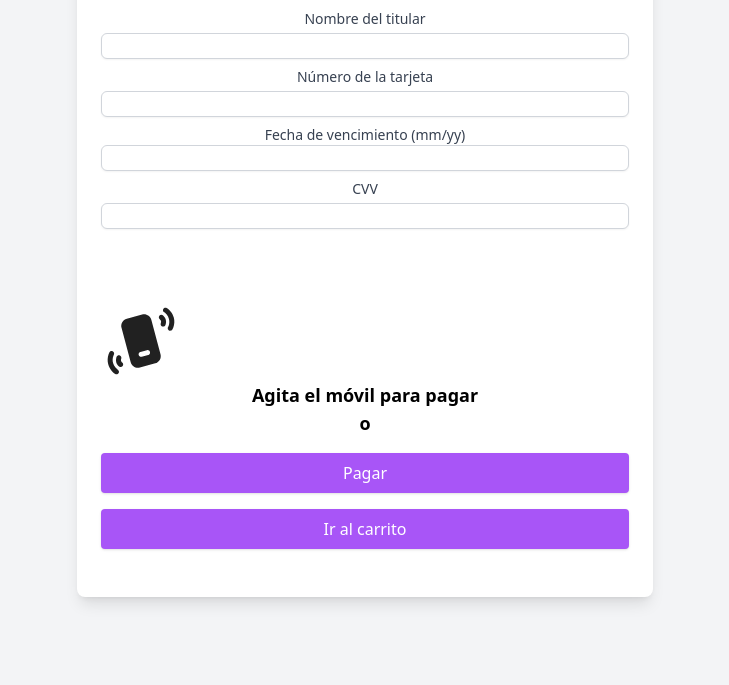
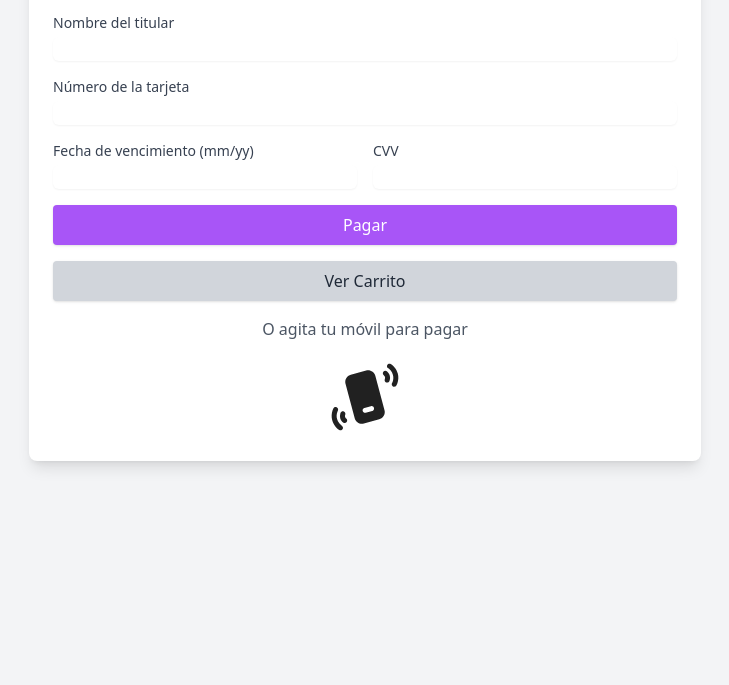
Before and after one commit to rosareyes/SIU_PROYECTO, a website: page www/pago.html in a window 1280 px wide. Shown: the part 115-800 px from the top of the page, without its empty margins (275-1004 px from the left). Drawn offline with nearby package versions, Linux system fonts and the light colour scheme.

Commit message:
final fixes

```diff
--- a/www/pago.html
+++ b/www/pago.html
@@ -1,6 +1,5 @@
 <!DOCTYPE html>
 <html lang="es">
-
   <head>
     <meta charset="UTF-8" />
     <meta name="viewport" content="width=device-width, initial-scale=1.0" />
@@ -8,44 +7,81 @@
     <!--Tailwind CSS CDN -->
     <script src="https://cdn.tailwindcss.com"></script>
     <script src="https://unpkg.com/html5-qrcode"></script>
-    <script src="js/pago.js" ></script>
+    <script src="js/pago.js"></script>
     <script src="js/shake-pago.js" defer></script>
-
   </head>
 
   <body class="bg-gray-100">
-    <div class="max-w-xl mx-auto p-6 text-center bg-white shadow-lg rounded-lg mt-12">
-        <h2 class="text-xl font-bold text-gray-900">Pago</h2>
-        <form id="payment-form">
-        <div class="py-6">
+    <div class="max-w-2xl mx-auto p-6 bg-white shadow-lg rounded-lg mt-12">
+      <h2 class="text-2xl font-bold text-center text-gray-900 mb-6">
+        Realizar Pago
+      </h2>
+      <form id="payment-form" class="space-y-4">
         <div>
-                <label class="block text-sm font-medium text-gray-700" for="cardholder-name">Nombre del titular</label>
-                <input type="text" id="cardholder-name"
-                    class="border mb-2 mt-1 block w-full border-gray-300 shadow-sm focus:ring-indigo-500 focus:border-indigo-500 rounded-md">
+          <label
+            class="block text-sm font-medium text-gray-700"
+            for="cardholder-name"
+            >Nombre del titular</label
+          >
+          <input
+            type="text"
+            id="cardholder-name"
+            class="mt-1 block w-full border-gray-300 rounded-md shadow-sm focus:border-indigo-500 focus:ring focus:ring-indigo-500 focus:ring-opacity-50"
+          />
         </div>
         <div>
-                <label class="block text-sm font-medium text-gray-700" for="card-number">Número de la tarjeta</label>
-                <input type="text" id="card-number"
-                    class="border  mb-2 mt-1 block w-full border-gray-300 shadow-sm focus:ring-indigo-500 focus:border-indigo-500 rounded-md">
+          <label
+            class="block text-sm font-medium text-gray-700"
+            for="card-number"
+            >Número de la tarjeta</label
+          >
+          <input
+            type="text"
+            id="card-number"
+            class="mt-1 block w-full border-gray-300 rounded-md shadow-sm focus:border-indigo-500 focus:ring focus:ring-indigo-500 focus:ring-opacity-50"
+          />
         </div>
-
         <div class="flex space-x-4">
           <div class="flex-1">
-                    <label class="block text-sm font-medium text-gray-700" for="start-date">Fecha de vencimiento
-                        (mm/yy)</label>
-                    <input type="text" id="start-date"
-                        class="border  mb-2  mb-2mt-1 block w-full border-gray-300 shadow-sm focus:ring-indigo-500 focus:border-indigo-500 rounded-md">
+            <label
+              class="block text-sm font-medium text-gray-700"
+              for="start-date"
+              >Fecha de vencimiento (mm/yy)</label
+            >
+            <input
+              type="text"
+              id="start-date"
+              class="mt-1 block w-full border-gray-300 rounded-md shadow-sm focus:border-indigo-500 focus:ring focus:ring-indigo-500 focus:ring-opacity-50"
+            />
+          </div>
+          <div class="flex-1">
+            <label
+              class="block text-sm font-medium text-gray-700"
+              for="issue-number"
+              >CVV</label
+            >
+            <input
+              type="text"
+              id="issue-number"
+              class="mt-1 block w-full border-gray-300 rounded-md shadow-sm focus:border-indigo-500 focus:ring focus:ring-indigo-500 focus:ring-opacity-50"
+            />
           </div>
         </div>
-            <div>
-                <label class="block text-sm font-medium text-gray-700" for="issue-number">CVV</label>
-                <input type="text" id="issue-number"
-                    class="border  mb-2 mt-1 block w-full border-gray-300 shadow-sm focus:ring-indigo-500 focus:border-indigo-500 rounded-md">
-            </div>
-        </div>
-
-        <div class="mt-10">
-            <div>
+        <div class="mt-10 flex flex-col items-center space-y-4">
+          <button
+            type="submit"
+            class="w-full bg-purple-500 text-white font-medium py-2 px-4 rounded hover:bg-purple-800 transition duration-300 ease-in-out shadow hover:shadow-md"
+          >
+            Pagar
+          </button>
+          <a
+            href="/cart.html"
+            class="w-full text-center bg-gray-300 text-gray-800 font-medium py-2 px-4 rounded hover:bg-gray-400 transition duration-300 ease-in-out shadow hover:shadow-md"
+          >
+            Ver Carrito
+          </a>
+          <p class="text-gray-600">O agita tu móvil para pagar</p>
+          <div class="flex justify-center items-center w-full">
             <svg
               width="80px"
               height="80px"
@@ -75,27 +111,8 @@
               />
             </svg>
           </div>
-            <span class="font-bold text-lg"
-              >Agita el móvil para pagar</span
-            >
-            <br />
-            <span class="font-bold text-lg">o</span>
-
-        <button
-        type="submit"
-            class="w-full mt-4 bg-purple-500 text-white font-medium py-2 px-4 rounded hover:bg-purple-800 transition duration-300 ease-in-out shadow hover:shadow-md">
-            Pagar
-        </button>
-            <a
-              href="/cart.html"
-              class="block w-full mt-4 mb-6 bg-purple-500 text-white font-medium py-2 px-4 rounded hover:bg-purple-800 transition duration-300 ease-in-out shadow hover:shadow-md"
-            >
-              Ir al carrito
-            </a>
         </div>
       </form>
     </div>
-    </div>
   </body>
-
 </html>
```
Also changed, not shown: www/cart.html (+11 -15 lines), www/index.html (+19 -18 lines), www/js/cart.js (+8 -0 lines), www/js/product-info.js (+13 -17 lines), www/product-info.html (+12 -30 lines). Lines whose indentation alone changed are shown as unchanged.
